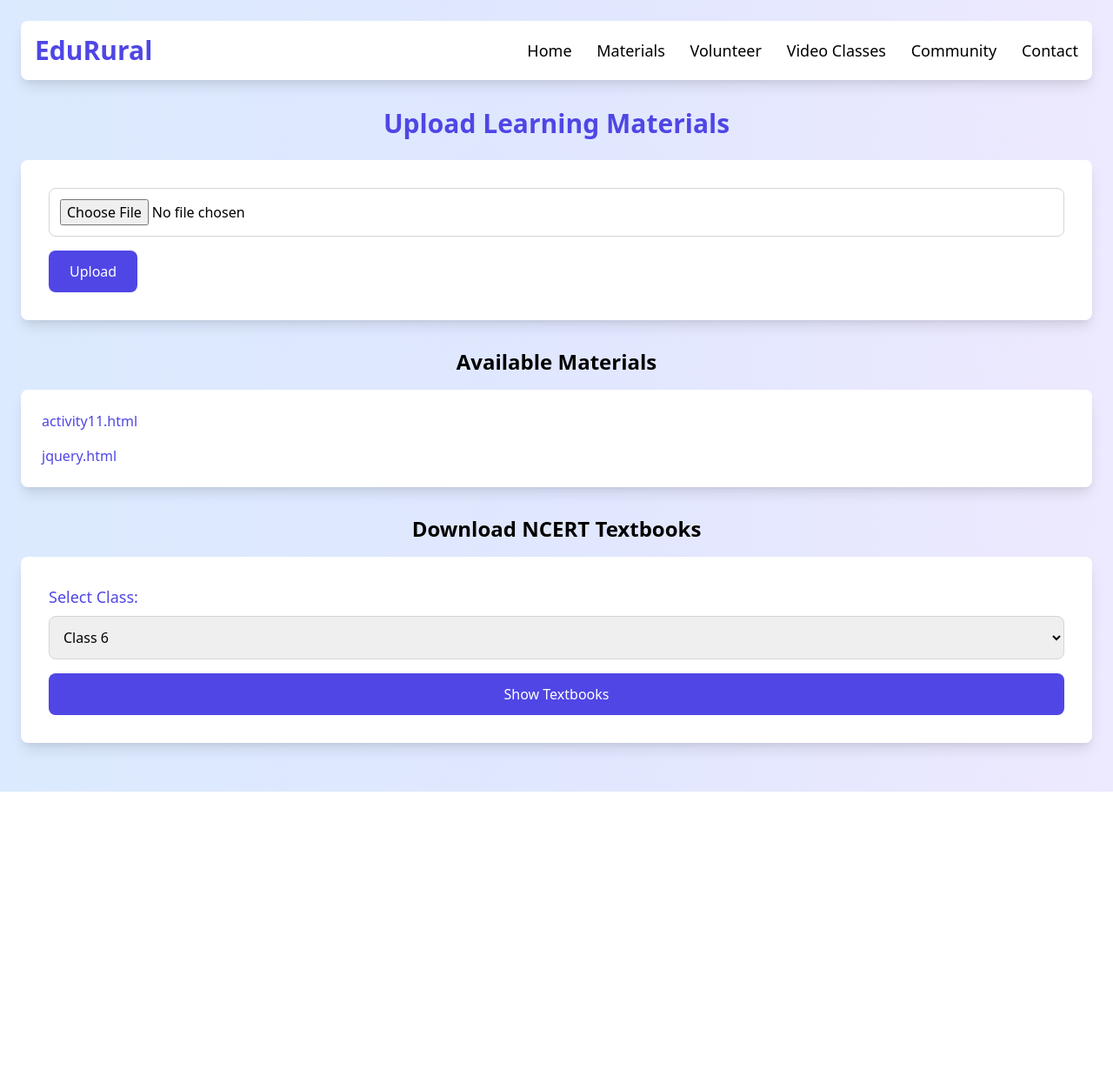
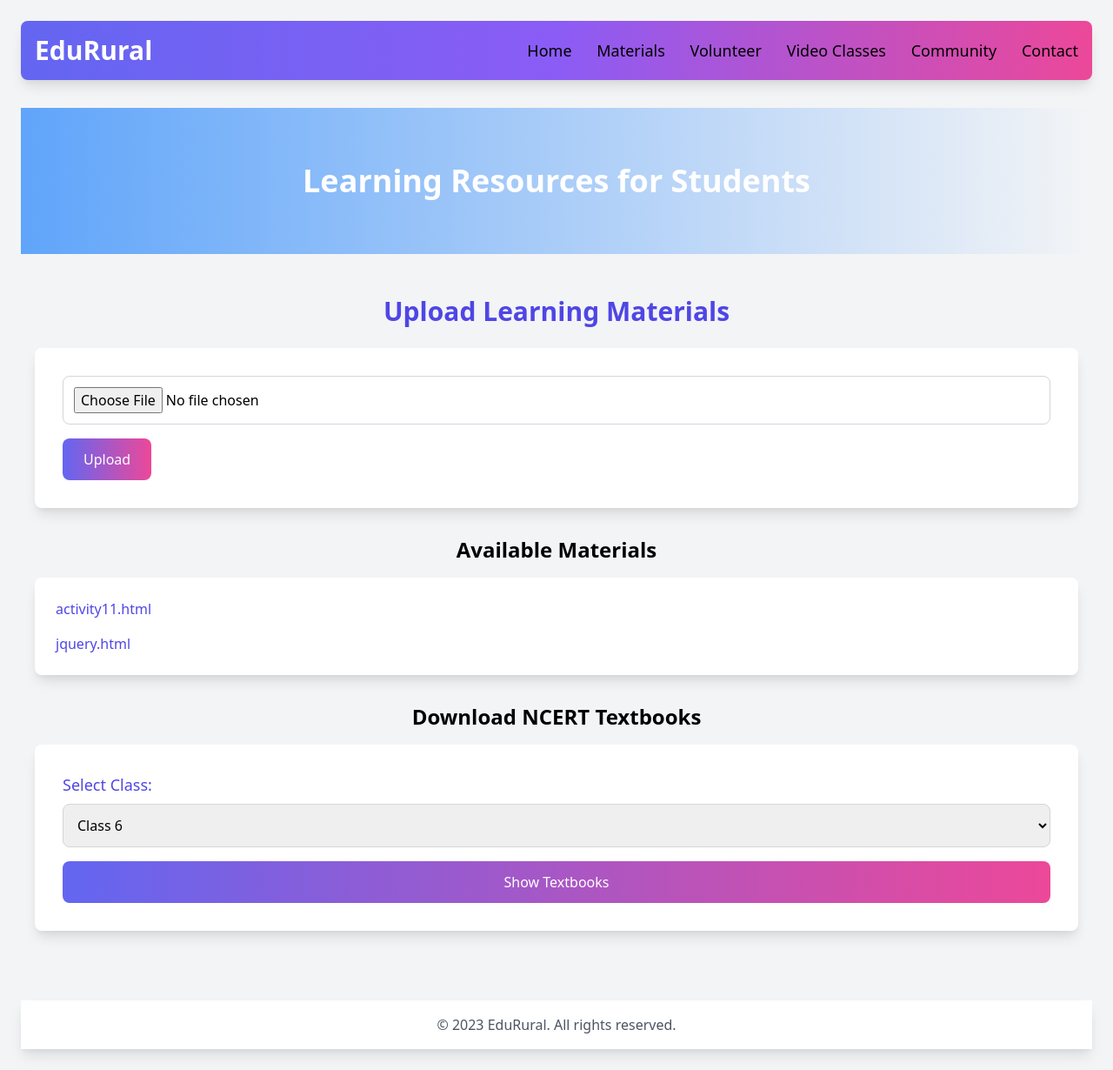
Before and after one commit to Ashutosh2705Yadav/ChaloSeekhein, a PHP site: page /learning-materials.php in a window 1280 px wide. Shown: the whole page at 87% size. Before the commit the page ends 910 px from the top, so only its background shows below. Run offline with PHP 8.4, Linux system fonts and the light colour scheme; some libraries are stand-ins or nearby versions.

Commit message:
Made changes in the css and the teacher signup page

```diff
--- a/learning-materials.php
+++ b/learning-materials.php
@@ -3,31 +3,36 @@
 <html lang="en">
 <head>
   <meta charset="UTF-8">
+  <meta name="viewport" content="width=device-width, initial-scale=1.0">
   <title>Learning Materials</title>
   <link href="https://cdn.jsdelivr.net/npm/tailwindcss@2.2.19/dist/tailwind.min.css" rel="stylesheet">
   <script src="https://kit.fontawesome.com/a076d05399.js"></script>
 </head>
-<body class="p-6 bg-gradient-to-r from-blue-100 via-indigo-100 to-purple-100">
-  <nav class="bg-white shadow-lg rounded-lg mb-8 p-4">
+<body class="p-6 bg-gray-100">
+  <nav class="bg-gradient-to-r from-indigo-500 via-purple-500 to-pink-500 shadow-lg rounded-lg mb-8 p-4">
     <div class="max-w-7xl mx-auto flex justify-between items-center">
-      <div class="text-3xl font-semibold text-indigo-600">EduRural</div>
+      <div class="text-3xl font-semibold text-white">EduRural</div>
       <div class="space-x-6 text-lg">
-        <a href="index.php" class="hover:text-indigo-600">Home</a>
-        <a href="learning-materials.php" class="hover:text-indigo-600">Materials</a>
-        <a href="teacher-signup.php" class="hover:text-indigo-600">Volunteer</a>
-        <a href="video-classes.php" class="hover:text-indigo-600">Video Classes</a>
-        <a href="community.php" class="hover:text-indigo-600">Community</a>
-        <a href="contact.php" class="hover:text-indigo-600">Contact</a>
+        <a href="index.php" class="hover:text-gray-200">Home</a>
+        <a href="learning-materials.php" class="hover:text-gray-200">Materials</a>
+        <a href="teacher-signup.php" class="hover:text-gray-200">Volunteer</a>
+        <a href="video-classes.php" class="hover:text-gray-200">Video Classes</a>
+        <a href="community.php" class="hover:text-gray-200">Community</a>
+        <a href="contact.php" class="hover:text-gray-200">Contact</a>
       </div>
     </div>
   </nav>
 
-  <div class="max-w-7xl mx-auto">
+  <header class="max-w-7xl mx-auto bg-gradient-to-r from-blue-400 to-teal-500 text-white p-16 text-center mb-8">
+    <h1 class="text-4xl font-extrabold">Learning Resources for Students</h1>
+  </header>
+
+  <div class="max-w-7xl mx-auto p-4">
     <h2 class="text-3xl font-bold text-center text-indigo-600 mb-6">Upload Learning Materials</h2>
 
     <form action="upload.php" method="post" enctype="multipart/form-data" class="bg-white p-8 rounded-lg shadow-lg mb-8">
       <input type="file" name="file" class="mb-4 p-3 border border-gray-300 rounded-lg w-full" required>
-      <button type="submit" class="bg-indigo-600 text-white px-6 py-3 rounded-lg hover:bg-indigo-500 transition ease-in-out duration-300">Upload</button>
+      <button type="submit" class="bg-gradient-to-r from-indigo-500 to-pink-500 text-white px-6 py-3 rounded-lg hover:bg-indigo-400 transition ease-in-out duration-300">Upload</button>
     </form>
 
     <h3 class="text-2xl font-semibold text-center mb-4">Available Materials</h3>
@@ -55,7 +60,7 @@
         <option value="10">Class 10</option>
       </select>
 
-      <button type="submit" class="bg-indigo-600 text-white px-6 py-3 rounded-lg hover:bg-indigo-500 transition ease-in-out duration-300 w-full">Show Textbooks</button>
+      <button type="submit" class="bg-gradient-to-r from-indigo-500 to-pink-500 text-white px-6 py-3 rounded-lg hover:bg-indigo-400 transition ease-in-out duration-300 w-full">Show Textbooks</button>
     </form>
 
     <?php
@@ -100,5 +105,11 @@
     }
     ?>
   </div>
+
+  <footer class="bg-white p-4 mt-8 shadow-lg text-center">
+    <p class="text-gray-600">© 2023 EduRural. All rights reserved.</p>
+  </footer>
+
+  <script src="https://code.jquery.com/jquery-3.6.0.min.js"></script>
 </body>
 </html>
```
Also changed, not shown: community.php (+13 -13 lines), contact.php (+11 -11 lines), save-teacher.php (+10 -1 lines), teacher-signup.php (+39 -1 lines), video-classes.php (+11 -11 lines).
